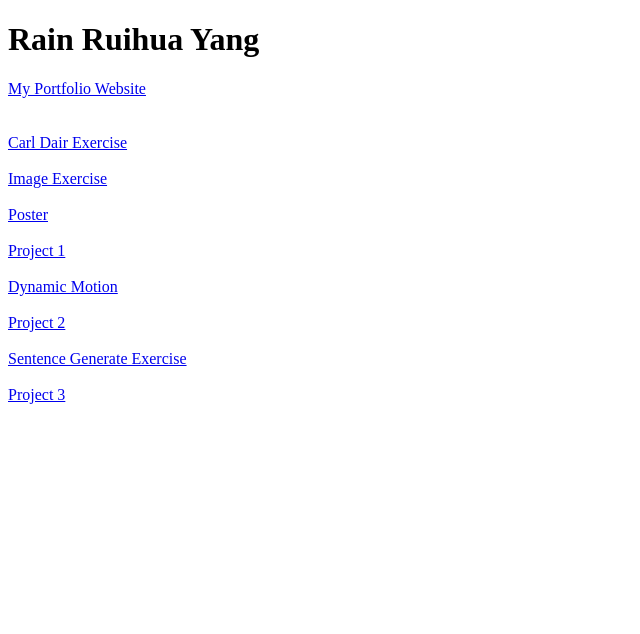
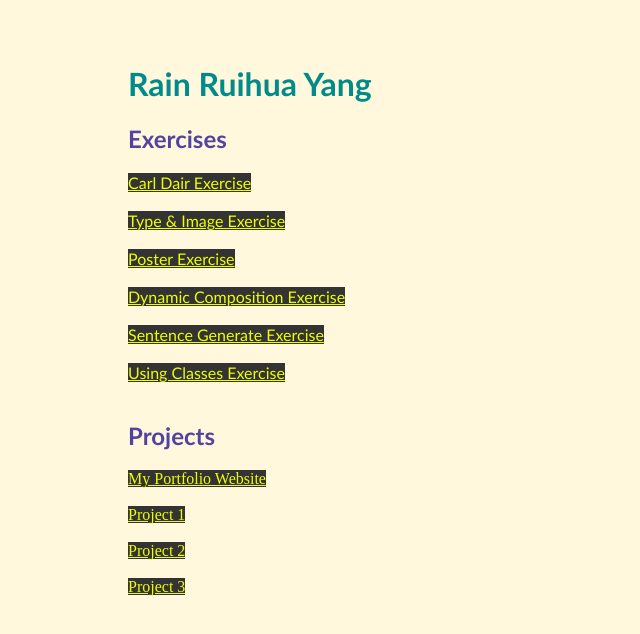
Before and after one commit to rainyang3/wsweb, a plain HTML site: page index.html in a window 1280 px wide. Shown: the whole page, without its empty margins (0-640 px from the left). Drawn offline with Linux system fonts and the light colour scheme.

Commit message:
update 2.2

```diff
--- a/index.html
+++ b/index.html
@@ -1,15 +1,31 @@
 <!DOCTYPE html>
 <html>
+    <head>
+        <link rel="stylesheet" href="style.css">
+    </head>
 <body>
 <h1>Rain Ruihua Yang</h1>
+
+    <div class="exercises">
+        <h2>Exercises</h2>
+
+        <a href="https://rainyang3.github.io/carl-dair/">Carl Dair Exercise</a> <br><br>
+        <a href="https://spiky-glossy-jute.glitch.me/">Type & Image Exercise</a> <br><br>
+        <a href="https://rainyang3.github.io/poster/">Poster Exercise</a> <br><br>
+        <a href="https://rainyang3.github.io/dynamicmotion/.">Dynamic Composition Exercise</a><br><br>
+        <a href="https://rainyang3.github.io/javapractice/.">Sentence Generate Exercise</a><br><br>
+        <a href="https://rainyang3.github.io/classesobjectexercise/.">Using Classes Exercise</a><br><br>
+    </div>
+    <div class="projects">
+        <h2>Projects</h2>
+        <a href="https://youtu.be/dQw4w9WgXcQ/">My Portfolio Website</a> <br><br>
+
+
+        <a href="https://rainyang3.github.io/article-website/./">Project 1</a><br><br>
+
+        <a href="https://rainyang3.github.io/JordanTimeline/.">Project 2</a><br><br>
+
+        <a href="https://rainyang3.github.io/JavaJumpingGame/.">Project 3</a>
+    </div>
 </body>
 </html>
-<a href="https://youtu.be/dQw4w9WgXcQ/">My Portfolio Website</a> <br><br><br>
-<a href="https://rainyang3.github.io/carl-dair/">Carl Dair Exercise</a> <br><br>
-<a href="https://spiky-glossy-jute.glitch.me/">Image Exercise</a> <br><br>
-<a href="https://rainyang3.github.io/poster/">Poster</a> <br><br>
-<a href="https://rainyang3.github.io/article-website/./">Project 1</a><br><br>
-<a href="https://rainyang3.github.io/dynamicmotion/.">Dynamic Motion</a><br><br>
-<a href="https://rainyang3.github.io/JordanTimeline/.">Project 2</a><br><br>
-<a href="https://rainyang3.github.io/javapractice/.">Sentence Generate Exercise</a><br><br>
-<a href="https://rainyang3.github.io/JavaJumpingGame/.">Project 3</a>
--- /dev/null
+++ b/style.css
@@ -0,0 +1,33 @@
+*{
+    background-color: cornsilk;
+}
+
+body{
+    margin-left: 10%;
+    margin-top: 5%;
+
+}
+
+.exercises{
+    font-family: 'Gill Sans', 'Gill Sans MT', Calibri, 'Trebuchet MS', sans-serif;
+    font-stretch: narrower;
+    /* color: rgb(238, 255, 0); */
+    /* font-b: rgb(15, 15, 15); */
+}
+
+a{
+    color: rgb(238, 255, 0);
+    background-color: rgb(51, 51, 51);
+}
+
+h1{
+    font-family: 'Gill Sans', 'Gill Sans MT', Calibri, 'Trebuchet MS', sans-serif;
+    font-stretch: narrower;
+    color: darkcyan;
+}
+
+h2{
+    font-family: 'Gill Sans', 'Gill Sans MT', Calibri, 'Trebuchet MS', sans-serif;
+    font-stretch: narrower;
+    color: #5243a1;
+}
```
